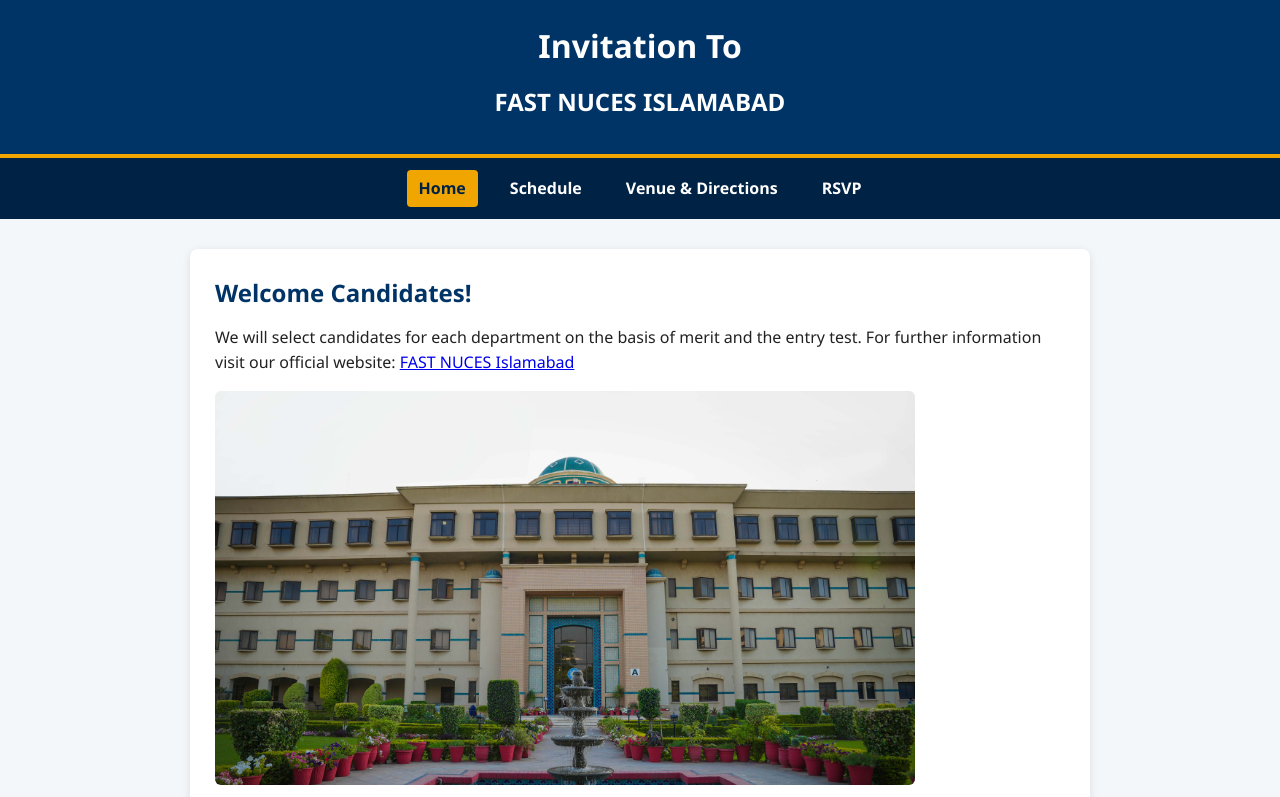
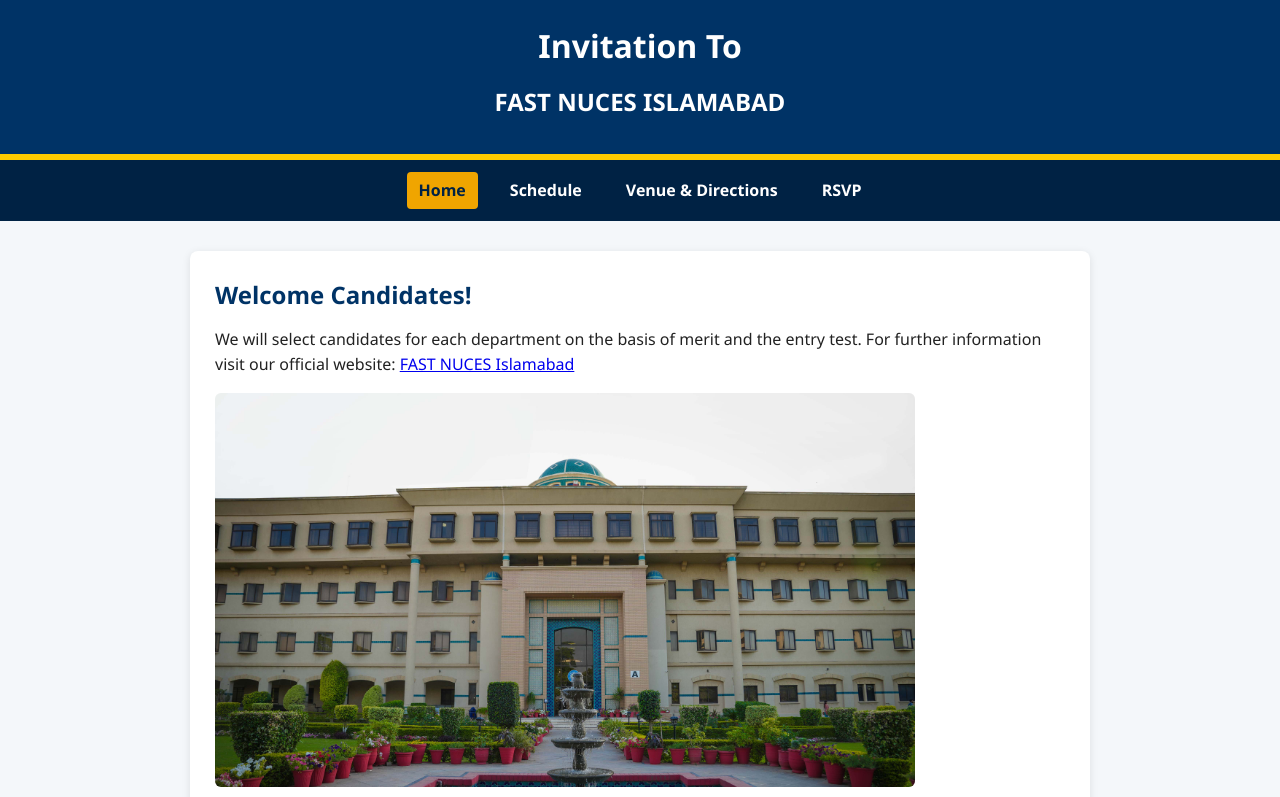
Before and after one commit to i263190-byte/EVENT_INVITATION, a plain HTML site: page D_i263190_Lab11/D_i263190_Lab11/index.html in a window 1280 px wide. Shown: the top 797 px of the page. Drawn offline with Linux system fonts and the light colour scheme.

Commit message:
Manual: thicken header gold border in style.css

```diff
--- a/D_i263190_Lab11/D_i263190_Lab11/style.css
+++ b/D_i263190_Lab11/D_i263190_Lab11/style.css
@@ -17,7 +17,7 @@ header {
     color: #ffffff;
     padding: 20px;
     text-align: center;
-    border-bottom: 4px solid #f0a500;
+    border-bottom: 6px solid #ffcc00;
 }
 
 nav {
```
